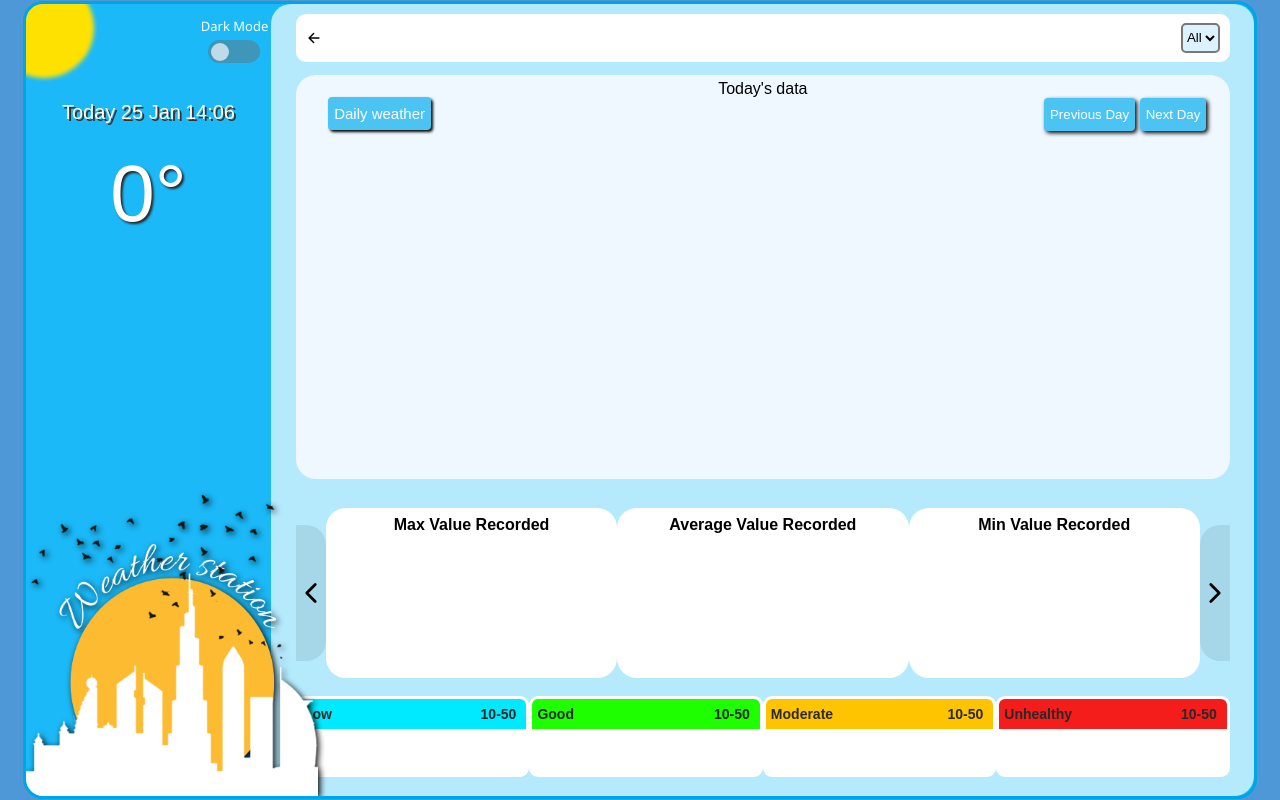
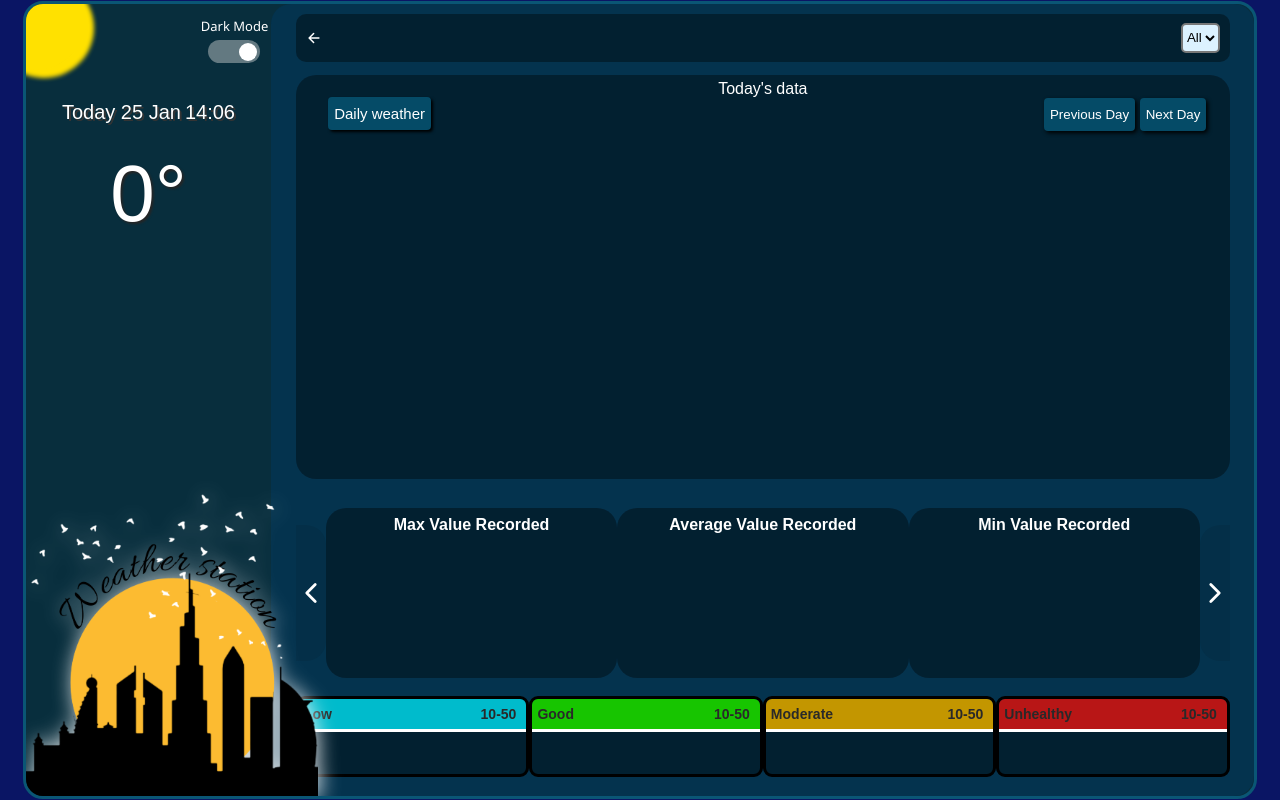
Before and after one commit to mrabhin03/Weather-Station-Using-IOT-Django-JupyterNotebook, a Django app: page /details/ in a window 1280 px wide. Run offline with Django 5.2, Linux system fonts and the light colour scheme; data that the repository does not hold is empty; parts of the project's set-up code (start-up, migrations or seed data) failed here and were passed over; some libraries are stand-ins or nearby versions.

Commit message:
Bugs fixed/ colors improved

```diff
--- a/WeatherStation/Station/static/newjs.js
+++ b/WeatherStation/Station/static/newjs.js
@@ -151,10 +151,11 @@ function nextpagedata(data, trar) {
   localStorage.setItem("trar", trar);
   window.location.href = "/details";
 }
-function updatemain(maxdata, mindata,average) {
+function updatemain(maxdata, mindata,average,color_data) {
   maxdatabase = maxdata;
   mindatabase = mindata;
-  averagebase=average
+  averagebase=average;
+  colorbase=color_data;
   prevbox = document.getElementById("Humidity");
 }
 
@@ -327,11 +328,11 @@ function topvaluesupdate(
       average_data=avg
     }
     if (prevbox) {
-      prevbox.style.transform = "scale(1)";
+      prevbox.classList.remove("sel")
     }
     Databox = document.getElementById(devicenameout);
     if (Databox) {
-      Databox.style.transform = "scale(1.2)";
+      Databox.classList.add("sel")
       prevbox = Databox;
     }
     if (nav == 1) {
@@ -364,7 +365,6 @@ function topvaluesupdate(
     }
     $("#" + dedate).text(predate);
     $("#pre_date").text(Predates);
-
 
     if (id == 5) {
       $("#til").text("Very Low Chance");
@@ -433,39 +433,45 @@ function themecheck()
 {
     let getMode = localStorage.getItem("mode");
     const body = document.querySelector("body")
-    if (getMode && getMode === "dark") {
-        body.classList.add("dark");
+    if (getMode && getMode === "ligth") {
+        body.classList.add("ligth");
         switchval=document.getElementById("switchdata");
-        switchval.classList.add("dark");
+        switchval.classList.add("ligth");
         imagedata=document.getElementById("imagedata")
+        imagedata.src="/Main/Backgroundicon.png";
+        chartcolorchange();
+      }
+      else{
         imagedata.src="/Main/Backgroundicondark.png";
-        chartcolorchange();
+
       }
 }
 
 
 function themechange()
 {
+
     chartdata=needchart();
     switchval=document.getElementById("switchdata");
     body_data=document.querySelector("body");
     imagedata=document.getElementById("imagedata")
-    if(body_data.classList.contains("dark"))
+
+    if(body_data.classList.contains("ligth"))
     {
-        imagedata.src="/Main/Backgroundicon.png";
-        body_data.classList.remove("dark")
-        switchval.classList.remove("dark");
-        chartdata.options.scales.x.grid.color=chartdata.options.scales.y.grid.color = 'rgba(0, 0, 0, 0.07)';
-        chartdata.options.scales.x.ticks.color=chartdata.options.scales.y.ticks.color = 'black';
+        imagedata.src="/Main/Backgroundicondark.png";
+        body_data.classList.remove("ligth")
+        switchval.classList.remove("ligth");
+        chartdata.options.scales.x.grid.color=chartdata.options.scales.y.grid.color = 'rgba(255, 255, 255, 0.1)';
+        chartdata.options.scales.x.ticks.color=chartdata.options.scales.y.ticks.color = 'white';
         localStorage.setItem("mode", "light");
     }
     else{
-        imagedata.src="/Main/Backgroundicondark.png";
-        chartdata.options.scales.x.grid.color=chartdata.options.scales.y.grid.color = 'rgba(255, 255, 255, 0.1)';
-        chartdata.options.scales.x.ticks.color=chartdata.options.scales.y.ticks.color = 'white';
-        body_data.classList.add("dark")
-        switchval.classList.add("dark");
-        localStorage.setItem("mode", "dark");
+        imagedata.src="/Main/Backgroundicon.png";
+        chartdata.options.scales.x.grid.color=chartdata.options.scales.y.grid.color = 'rgba(0, 0, 0, 0.07)';
+        chartdata.options.scales.x.ticks.color=chartdata.options.scales.y.ticks.color = 'black';
+        body_data.classList.add("ligth")
+        switchval.classList.add("ligth");
+        localStorage.setItem("mode", "ligth");
     }
     chartdata.update();
 }
--- a/WeatherStation/Station/static/style.css
+++ b/WeatherStation/Station/static/style.css
@@ -1,4 +1,4 @@
-:root{
+body.ligth{
     --bodycolor: rgb(78, 152, 216);
     --maindiv_bgcolor:rgb(27, 185, 248);
     --maindivborder:rgb(1, 164, 228);
@@ -23,19 +23,21 @@
     --darktheme:rgba(106, 106, 106, 0.447);
     --darkthemebutton:rgba(255, 255, 255, 0.662);
     --darkthemetext:rgb(255, 255, 255);
-
-    --limit_color_low:rgb(0, 234, 255);
-    --limit_color_good:rgb(30, 255, 0);
-    --limit_color_mid:rgb(255, 196, 0);
-    --limit_color_high:rgb(245, 28, 28);
+    --speedborderorg:rgb(194, 194, 194);
+    --speedborderblue:rgb(6, 116, 212);
+    --barlevelborder:white;
+
+
+
+
 
     --loadcolor:white;
 
 
-    --anime:all .8s ease-in-out;
-}
-body.dark{
-    --bodycolor: rgb(13, 27, 130);
+
+}
+:root{
+    --bodycolor: rgb(10, 21, 100);
     --maindiv_bgcolor:rgb(8, 46, 61);
     --maindivborder:rgb(10, 86, 117);
     --sunbgcolor:rgb(255, 225, 0);
@@ -59,13 +61,23 @@ body.dark{
     --darktheme:rgba(213, 213, 213, 0.447);
     --darkthemebutton:rgb(255, 255, 255);
     --darkthemetext:rgb(255, 255, 255);
+    --speedborderorg:rgb(182, 234, 255);
+    --speedborderblue:rgb(18, 113, 197);
+    --barlevelborder:rgb(0, 0, 0);
 
     --limit_color_low:rgb(0, 187, 204);
     --limit_color_good:rgb(23, 197, 0);
     --limit_color_mid:rgb(195, 150, 0);
     --limit_color_high:rgb(184, 22, 22);
 
+    --barlevelgreen:rgb(0, 255, 170);
+    --barlevelorange:orange;
+    --barlevelred:red;
+
     --loadcolor:rgba(0, 0, 0, 0.4);
+
+    --anime:all .5s ease-in-out;
+
 }
 
 body{
@@ -147,17 +159,18 @@ body{
     margin-top: 5px;
     transition: var(--anime);
 }
+.switch.ligth{
+    transform: translateX(calc(0% + 3px));
+
+}
 .switch{
-    transform: translateX(calc(0% + 3px));
+    transform: translateX(calc(200% - 5px));
     transition: all .3s ease-in-out;
     height: 18px;
     width: 18px;
     background-color: var(--darkthemebutton);
     border-radius: 50%;
     transition: var(--anime);
-}
-.switch.dark{
-    transform: translateX(calc(200% - 5px));
 }
 .shead
 {
--- a/WeatherStation/Station/templates/details.html
+++ b/WeatherStation/Station/templates/details.html
@@ -110,7 +110,11 @@
             thevalue.textContent = "Daily weather ";
             nextbutton.textContent = "Next Day";
             previousbutton.textContent = "Previous Day";
-            $("#mainweekday").text(lastdate2);
+            if (thedatefor == lastdate2) {
+              $("#mainweekday").text("Todays data");
+            } else {
+              $("#mainweekday").text(lastdate2);
+            }
           } else {
             dorw = 1;
             thevalue.textContent = "Weekly weather";
@@ -156,11 +160,11 @@
             minvalue = gradata[theminindex].value;
             minvalue_date = gradata[theminindex].date;
             //
-            sum=0
-            for(k=0;k<values.length;k++){
-                sum=sum+values[k]
-              }
-              avg=parseInt(sum/values.length);
+            sum = 0;
+            for (k = 0; k < values.length; k++) {
+              sum = sum + values[k];
+            }
+            avg = parseInt(sum / values.length);
 
             for (i = 0; i < gradata.length; i++) {
               const valdata = document.createElement("div");
@@ -208,6 +212,24 @@
                 type: "line",
                 data: data,
                 options: {
+                  scales: {
+                    y: {
+                      grid: {
+                        color: "rgba(255, 255, 255, 0.1)",
+                      },
+                      ticks: {
+                        color: "white",
+                      },
+                    },
+                    x: {
+                      grid: {
+                        color: "rgba(255, 255, 255, 0.1)",
+                      },
+                      ticks: {
+                        color: "white",
+                      },
+                    },
+                  },
                   plugins: {
                     legend: {
                       display: false,
@@ -268,8 +290,9 @@
             mindata["Date"] = [];
             mindata["symbol"] = [];
 
-            average={}
-            average["value"]=[]
+            average = {};
+            average["value"] = [];
+            color_data = [];
             for (dr = 1; dr < 12; dr++) {
               tempmax = 0;
 
@@ -290,11 +313,11 @@
               mindata["Date"][dr] = gradata[theminindex].date;
               mindata["symbol"][dr] = symbols_data[dr];
               //
-              sum=0
-              for(k=0;k<values.length;k++){
-                sum=sum+values[k]
+              sum = 0;
+              for (k = 0; k < values.length; k++) {
+                sum = sum + values[k];
               }
-              average["value"][dr]=parseInt(sum/values.length);
+              average["value"][dr] = parseInt(sum / values.length);
             }
 
             for (let i = 1; i < 12; i++) {
@@ -319,10 +342,10 @@
                 thebox.appendChild(iconbox);
                 thebox.appendChild(textbox);
                 thealign.appendChild(thebox);
-                colors = `rgb(${Math.floor(Math.random() * 255)}, ${Math.floor(
-                  Math.random() * 255
-                )}, ${Math.floor(Math.random() * 255)})`;
+                var colors = `rgb(${Math.floor(Math.random() * 200) + 50}, ${Math.floor(Math.random() * 200) + 50}, ${Math.floor(Math.random() * 200) + 50})`;
+
                 thebox.style.backgroundColor = colors;
+                color_data[i] = colors;
                 var color2;
                 if (isLight(colors)) {
                   color2 = "black";
@@ -382,6 +405,24 @@
                 type: "line",
                 data: data,
                 options: {
+                  scales: {
+                    y: {
+                      grid: {
+                        color: "rgba(255, 255, 255, 0.1)",
+                      },
+                      ticks: {
+                        color: "white",
+                      },
+                    },
+                    x: {
+                      grid: {
+                        color: "rgba(255, 255, 255, 0.1)",
+                      },
+                      ticks: {
+                        color: "white",
+                      },
+                    },
+                  },
                   plugins: {
                     legend: {
                       display: false,
@@ -403,11 +444,13 @@
               perchart.data.datasets = datasets;
               perchart.update();
             }
-            updatemain(maxdata, mindata,average);
+            updatemain(maxdata, mindata, average, color_data);
             alldevs = [0, 1, 2, 4, 6, 7, 9, 11];
-            trar=parseInt(trar)
-            if(trar>alldevs.length){trar=alldevs.indexOf(trar);}
-            datanew=alldevs[trar]
+            trar = parseInt(trar);
+            if (trar > alldevs.length) {
+              trar = alldevs.indexOf(trar);
+            }
+            datanew = alldevs[trar];
             topvaluesupdate(
               dorw,
               maxdata["Name"][datanew],
@@ -431,7 +474,7 @@
               1
             );
           }
-          themecheck()
+          themecheck();
         }
 
         function isLight(color) {
@@ -466,16 +509,15 @@
               success: function (data) {
                 if (theajax == 0) {
                   tempdata = data;
-                  temp_date=lastdate2
+                  temp_date = lastdate2;
                   theajax = 1;
                   pergraph(data, de_id);
-
                 } else {
                   var areEqual =
                     JSON.stringify(tempdata) === JSON.stringify(data);
-                  if (!areEqual || temp_date!=lastdate2) {
+                  if (!areEqual || temp_date != lastdate2) {
                     tempdata = data;
-                    temp_date=lastdate2;
+                    temp_date = lastdate2;
                     pergraph(data, de_id);
                   }
                 }
@@ -520,7 +562,11 @@
             success: function (data) {
               lastdate2 = data;
               if (dorw == 0) {
-                $("#mainweekday").text(lastdate2);
+                if (thedatefor == lastdate2) {
+                  $("#mainweekday").text("Todays data");
+                } else {
+                  $("#mainweekday").text(lastdate2);
+                }
               }
               perdevicedeatils(tempid, 1);
             },
@@ -531,15 +577,15 @@
         }
         var canvas = document.getElementById("pergraphdisplay");
         var ctx = canvas.getContext("2d");
-        function needchart(){
-            return perchart
+        function needchart() {
+          return perchart;
         }
-        function chartcolorchange(){
-          setTimeout(() => {
-            perchart.options.scales.x.grid.color=perchart.options.scales.y.grid.color = 'rgba(255, 255, 255, 0.1)';
-            perchart.options.scales.x.ticks.color=perchart.options.scales.y.ticks.color = 'white';
+        function chartcolorchange() {
+            perchart.options.scales.x.grid.color =
+              perchart.options.scales.y.grid.color = "rgba(0, 0, 0, 0.07)";
+            perchart.options.scales.x.ticks.color =
+              perchart.options.scales.y.ticks.color = "black";
             perchart.update();
-          }, 200);
         }
         function setCanvasSize() {
           if (window.innerWidth < 700) {
@@ -652,7 +698,6 @@
   </div>
   <div class="limits_details">
     <div class="limits_data">
-
       <div class="limit_body">
         <div class="limit_header">
           <h5 id="til">Low</h5>
@@ -664,7 +709,6 @@
       </div>
     </div>
     <div class="limits_data">
-
       <div class="limit_body">
         <div class="limit_header">
           <h5 id="tig">Good</h5>
@@ -676,7 +720,6 @@
       </div>
     </div>
     <div class="limits_data">
-
       <div class="limit_body">
         <div class="limit_header">
           <h5 id="tim">Moderate</h5>
@@ -688,7 +731,6 @@
       </div>
     </div>
     <div class="limits_data">
-
       <div class="limit_body">
         <div class="limit_header">
           <h5 id="tih">Unhealthy</h5>
--- a/WeatherStation/Station/templates/index.html
+++ b/WeatherStation/Station/templates/index.html
@@ -184,6 +184,7 @@
                                 type: 'line',
                                 data: data,
                                 options: {
+
                                     plugins: {
                                         legend: {
                                             display: false
@@ -191,6 +192,24 @@
                                         title: {
                                             display: false,
                                         }
+                                    },
+                                    scales: {
+                                        y: {
+                                            grid: {
+                                                color: 'rgba(255, 255, 255, 0.1)'
+                                            },
+                                            ticks:{
+                                                color:'white'
+                                            }
+                                        },
+                                        x: {
+                                            grid: {
+                                                color: 'rgba(255, 255, 255, 0.1)'
+                                            },
+                                            ticks:{
+                                                color:'white'
+                                            }
+                                        },
                                     }
                                 }
                             };
@@ -217,11 +236,9 @@
                     }
 
                     function chartcolorchange(){
-                        setTimeout(() => {
-                            chart.options.scales.x.grid.color=chart.options.scales.y.grid.color = 'rgba(255, 255, 255, 0.1)';
-                            chart.options.scales.x.ticks.color=chart.options.scales.y.ticks.color = 'white';
+                            chart.options.scales.x.grid.color=chart.options.scales.y.grid.color = 'rgba(0, 0, 0, 0.07)';
+                            chart.options.scales.x.ticks.color=chart.options.scales.y.ticks.color = 'black';
                             chart.update();
-                        }, 200);
                     }
 
                     function setCanvasSize() {
@@ -342,7 +359,7 @@
                             <div>
                                 <div class="windtitle">
                                     <b >Wind Speed</b>
-                                    <div class="icon" id="windicon" onclick="nextpagedata(404,6)">
+                                    <div class="icon" id="windicon" onclick="nextpagedata(404,4)">
                                         <b><ion-icon name="speedometer-outline"></ion-icon></b>
                                     </div>
                                 </div>
@@ -406,7 +423,7 @@
                                             <div id="powerhigh3" class="windpowersub">
                                             </div>
                                         </div>
-                                        <div id="ficr2" class="speedarcir">
+                                        <div id="ficr2" class="speedarcir2">
                                             <div  id="scecr2" class="seccirlcle2">
                                                 <div  class="speedararrowco" id="atmbar">
                                                     <div class="speed1"></div>
@@ -428,7 +445,7 @@
                             <div>
                                 <div class="no2title">
                                     <b>NO² Presents</b>
-                                    <div class="icon" id="no2icon" onclick="nextpagedata(404,7)"><b><ion-icon name="logo-electron"></ion-icon></b></div>
+                                    <div class="icon" id="no2icon" onclick="nextpagedata(404,5)"><b><ion-icon name="logo-electron"></ion-icon></b></div>
                                 </div>
                                 <div class="no2">
                                     <b id="no2">0%</b>
@@ -449,7 +466,7 @@
                             <div>
                                 <div class="co2title">
                                     <b>CO² Presents</b>
-                                    <div class="icon" id="co2icon" onclick="nextpagedata(404,4)"><b><ion-icon id="co2warningicon" name="warning-outline"></ion-icon></b></div>
+                                    <div class="icon" id="co2icon" onclick="nextpagedata(404,3)"><b><ion-icon id="co2warningicon" name="warning-outline"></ion-icon></b></div>
                                 </div>
                                 <div class="co2">
                                     <b id="co2">0%</b>
@@ -540,6 +557,7 @@
             delays=5000;
             barcount=0;
             barcount2=0;
+            prvclass2=prvclass1="low"
             document.getElementById('thedatevalue').value=dayvalue;
             var onbar1=onbar2="5px solid rgb(6, 116, 212)"
             var offbar1=offbar2="5px solid rgb(194, 194, 194)"
@@ -609,13 +627,22 @@
                 var levels1=document.getElementById('ficr')
                 levels1.style.transform =  "rotate("+tr1+"deg)";
                 document.getElementById('scecr').style.transform =  "rotate("+(tr1*-1)+"deg)";
-                levels1.style.borderBottom=data[5].barbottom;
-                levels1.style.borderRight = data[5].barrigth;
+                if(prvclass1!=data[5].barclass)
+                    {
+                        if(levels1.classList.contains(prvclass1)){
+                        levels1.classList.remove(prvclass1)
+                        levels1.classList.add(data[5].barclass)
+                        prvclass1=data[5].barclass
+                    }
+                    else{levels1.classList.add(data[5].barclass);prvclass1=data[5].barclass}
+                }
+
                 if(barcount!=windValue)
                 {   document.getElementById('powerhigh1').innerHTML = '';
                     document.getElementById('powerhigh2').innerHTML = '';
                     barcount = windValue;
-                    createWindLevels(0,windValue);}
+                    createWindLevels(0,windValue);
+                }
 
 
                 var no2Value = data[6].device_values;
@@ -632,6 +659,18 @@
                 document.getElementById('atmbar').style.transform =  "rotate("+thepsvalue+"deg)";
                 tr2=thepsvalue-45;
                 var levelbar2=document.getElementById('ficr2')
+
+                if(prvclass2!=data[7].barclass)
+                    {
+                        if(levelbar2.classList.contains(prvclass2)){
+                        levelbar2.classList.remove(prvclass2)
+                        levelbar2.classList.add(data[7].barclass)
+                        prvclass2=data[7].barclass
+                    }
+                    else{levelbar2.classList.add(data[7].barclass);prvclass2=data[7].barclass}
+                }
+
+
                 levelbar2.style.transform =  "rotate("+tr2+"deg)";
                 document.getElementById('scecr2').style.transform =  "rotate("+(tr2*-1)+"deg)";
                 if(barcount2!=atmValue)
@@ -698,11 +737,14 @@
                     doc1p=document.getElementById('powerhigh1');
                     doc2p=document.getElementById('powerhigh2');
                     if (i < 12) {
-                        divcolor = "rgb(0, 255, 170)";
+                        newDiv1.classList.add("green");
+                        newDiv2.classList.add("green");
                     } else if (i < 18) {
-                        divcolor = "orange";
+                        newDiv1.classList.add("orange");
+                        newDiv2.classList.add("orange");
                     } else {
-                        divcolor = "red";
+                        newDiv1.classList.add("red");
+                        newDiv2.classList.add("red");
                     }
 
                     newDiv1.style.backgroundColor = divcolor;
@@ -724,11 +766,14 @@
                         newDiv2.classList.add("atmlevel");
 
                         if (i <= 940) {
-                            divcolor = "orange";
+                            newDiv1.classList.add("orange");
+                            newDiv2.classList.add("orange");
                         } else if (i < 1013) {
-                            divcolor = "rgb(0, 255, 170)";
+                            newDiv1.classList.add("green");
+                            newDiv2.classList.add("green");
                         } else {
-                            divcolor = "red";
+                            newDiv1.classList.add("red");
+                            newDiv2.classList.add("red");
                         }
 
                         newDiv1.style.backgroundColor = divcolor;
--- a/WeatherStation/Station/views.py
+++ b/WeatherStation/Station/views.py
@@ -127,6 +127,7 @@ def livedatasend(request):
     for device in distinct_devices:
         barbottom="5px solid rgb(194, 194, 194)"
         barrigth="5px solid rgb(194, 194, 194)"
+        barclass="low"
         iconco="white"
         iconbg="rgb(81, 159, 226)"
         icon="sunny-outline"
@@ -172,16 +173,15 @@ def livedatasend(request):
                     if device_id==4:
                         iconbg="red"
                     if device_id==6 or device_id==8:
-                        barbottom="5px solid rgb(6, 116, 212)"
-                        barrigth="5px solid rgb(6, 116, 212)"
+                        barclass="high"
                     color=device_limits['limits'][device_id]['HighColor']
                 elif latest_record.device_values >=mid:
                     if device_id==6 or device_id==8:
-                        barbottom="5px solid rgb(6, 116, 212)"
+                        barclass="mid"
                     color=device_limits['limits'][device_id]['MtoHColor']
                 elif latest_record.device_values >=low:
                     if device_id==8:
-                        barbottom="5px solid rgb(6, 116, 212)"
+                        barclass="mid"
                     color=device_limits['limits'][device_id]['LtoMColor']
                 else:
                     if device_id==4:
@@ -195,8 +195,7 @@ def livedatasend(request):
                 'Icon_color':iconco,
                 'Icon':icon,
                 'bgicon':iconbg,
-                'barbottom':barbottom,
-                'barrigth':barrigth
+                'barclass':barclass
             })
         else:
             result.append({
@@ -207,8 +206,7 @@ def livedatasend(request):
                 'Icon_color':iconco,
                 'Icon':icon,
                 'bgicon':iconbg,
-                'barbottom':barbottom,
-                'barrigth':barrigth
+                'barclass':barclass
             })
     result.sort(key=lambda x: x['device_id'])
     return JsonResponse(result,safe=False)
```
Also changed, not shown: other parts of WeatherStation/Station/static/style.css (+62 -9 lines).
